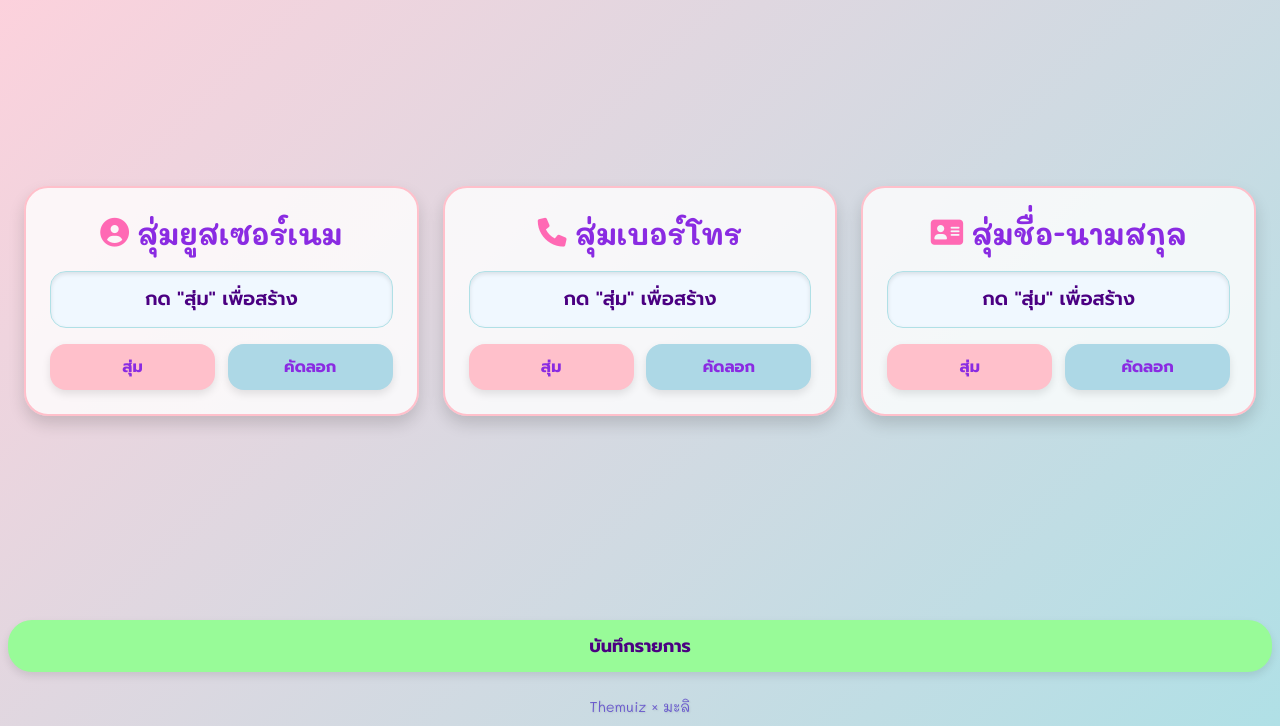
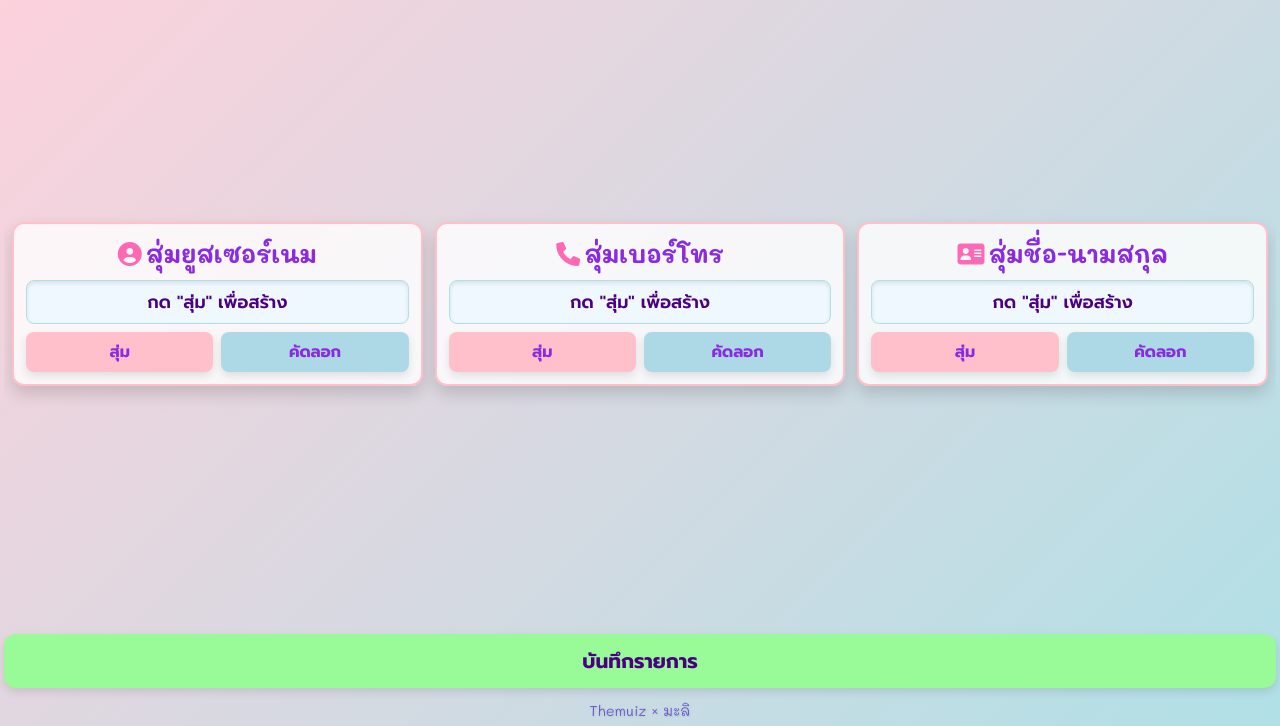
Before and after one commit to themuiz99/themuiz-data-random-2, a plain HTML site: page index.html in a window 1280 px wide. Shown: the part 74-800 px from the top of the page. Drawn offline with nearby package versions, Linux system fonts and the light colour scheme.

Commit message:
Update index.html

```diff
--- a/index.html
+++ b/index.html
@@ -3,7 +3,7 @@
 <head>
     <meta charset="UTF-8">
     <meta name="viewport" content="width=device-width, initial-scale=1.0">
-    <title>Themuiz | Data Random (เวอร์ชันน่ารัก)</title>
+    <title>Themuiz | Data Random (เวอร์ชันพอดีจอ)</title>
     <script src="https://cdn.tailwindcss.com"></script>
     <link rel="stylesheet" href="https://cdnjs.cloudflare.com/ajax/libs/font-awesome/6.0.0-beta3/css/all.min.css">
     <link href="https://fonts.googleapis.com/css2?family=Mali:wght@400;600;700&family=Prompt:wght@400;600;700&display=swap" rel="stylesheet">
@@ -24,14 +24,14 @@
             justify-content: space-between; /* กระจายพื้นที่เพื่อให้ Header และ Footer อยู่ด้านบน/ล่างสุด */
             align-items: center; /* จัดให้อยู่กึ่งกลางแนวนอน */
             height: 100vh; /* กำหนดให้ Body สูงเท่า Viewport พอดี */
-            padding: 0.5rem; /* เพิ่ม Padding รอบๆ */
+            padding: 0.5vh; /* ปรับ padding เป็น vh เพื่อให้สัมพันธ์กับความสูงหน้าจอ */
         }
         .header-title {
             font-family: 'Mali', cursive; /* ใช้ฟอนต์ Mali สำหรับชื่อเว็บ */
-            font-size: 2.5rem; /* ขนาดตัวอักษรใหญ่ขึ้น */
+            font-size: 4.5vh; /* ขนาดตัวอักษรปรับตามความสูงหน้าจอ */
             font-weight: 700; /* ตัวหนา */
             color: #FF69B4; /* สีชมพูสดใส */
-            margin-bottom: 1.5rem; /* ระยะห่างจากด้านล่าง */
+            margin-bottom: 1.5vh; /* ระยะห่างจากด้านล่างปรับตามความสูงหน้าจอ */
             text-shadow: 3px 3px 6px rgba(0, 0, 0, 0.2); /* เพิ่มเงาให้ดูมีมิติ */
             text-align: center; /* จัดให้อยู่กึ่งกลาง */
             line-height: 1.2;
@@ -45,24 +45,23 @@
             max-width: 900px; /* กำหนดความกว้างสูงสุดสำหรับหน้าจอใหญ่ */
             flex-grow: 1; /* ให้ Container ขยายเต็มพื้นที่ที่เหลืออยู่ระหว่าง Header และ Footer (ปุ่มบันทึก) */
             display: grid;
-            gap: 1.5rem; /* ระยะห่างระหว่าง Card */
+            gap: 1.5vh; /* ระยะห่างระหว่าง Card ปรับตามความสูงหน้าจอ */
             /* Responsive grid layout */
             grid-template-columns: 1fr; /* คอลัมน์เดียวสำหรับหน้าจอเล็ก */
             align-items: center; /* จัด Card ให้อยู่ตรงกลางแนวตั้งภายใน Grid */
             justify-content: center; /* จัด Card ให้อยู่ตรงกลางแนวนอนภายใน Grid */
-            overflow-y: auto; /* อนุญาตให้ Scroll ภายใน Container ถ้าเนื้อหาเกิน */
-            padding: 1rem; /* Padding ภายใน Container */
+            overflow-y: hidden; /* ซ่อน Scrollbar ของ Container */
+            padding: 1vh; /* Padding ภายใน Container ปรับตามความสูงหน้าจอ */
         }
         @media (min-width: 768px) { /* สำหรับหน้าจอขนาดกลางขึ้นไป */
             .container {
                 grid-template-columns: repeat(3, 1fr); /* สามคอลัมน์ */
-                overflow-y: hidden; /* ซ่อน Scrollbar เมื่อมี 3 คอลัมน์ */
             }
         }
         .card {
             background-color: rgba(255, 255, 255, 0.8); /* สีขาวโปร่งแสง */
-            border-radius: 1.5rem; /* ขอบโค้งมนมากขึ้น */
-            padding: 1.5rem; /* Padding ภายใน Card */
+            border-radius: 1.5vh; /* ขอบโค้งมนปรับตามความสูงหน้าจอ */
+            padding: 1.5vh; /* Padding ภายใน Card ปรับตามความสูงหน้าจอ */
             box-shadow: 0 8px 16px rgba(0, 0, 0, 0.15); /* เงาที่ชัดเจนขึ้น */
             display: flex;
             flex-direction: column;
@@ -70,7 +69,7 @@
             justify-content: space-between; /* กระจายพื้นที่ให้เท่ากัน */
             text-align: center;
             flex-grow: 1;
-            min-height: 0;
+            min-height: 0; /* อนุญาตให้ Card หดได้ถ้าจำเป็น */
             border: 2px solid #FFC0CB; /* ขอบสีชมพูอ่อน */
             transition: transform 0.3s ease-in-out; /* เพิ่ม Transition เมื่อ hover */
         }
@@ -79,13 +78,13 @@
         }
         .card h2 {
             font-family: 'Mali', cursive; /* ใช้ฟอนต์ Mali สำหรับหัวข้อ Card */
-            font-size: 1.8rem; /* ขนาดหัวข้อ */
+            font-size: 3vh; /* ขนาดหัวข้อปรับตามความสูงหน้าจอ */
             font-weight: 700;
             color: #8A2BE2; /* สีม่วงน้ำเงิน */
-            margin-bottom: 1rem;
+            margin-bottom: 1vh; /* ปรับ margin-bottom */
             display: flex; /* จัดให้ไอคอนและข้อความอยู่บรรทัดเดียวกัน */
             align-items: center; /* จัดให้อยู่กึ่งกลางแนวตั้ง */
-            gap: 0.5rem; /* ระยะห่างระหว่างไอคอนกับข้อความ */
+            gap: 0.5vh; /* ระยะห่างระหว่างไอคอนกับข้อความ */
         }
         .card h2 i {
             color: #FF69B4; /* สีไอคอนชมพูสดใส */
@@ -93,11 +92,11 @@
         .result-display {
             background-color: #F0F8FF; /* สีฟ้าอ่อนมากสำหรับพื้นที่แสดงผล */
             color: #4B0082; /* สีข้อความม่วงเข้ม */
-            padding: 0.8rem 1.2rem; /* Padding ของ display area */
-            border-radius: 1rem; /* ขอบโค้งมน */
-            margin-bottom: 1rem;
+            padding: 1vh 1.5vh; /* Padding ของ display area ปรับตามความสูงหน้าจอ */
+            border-radius: 1vh; /* ขอบโค้งมนปรับตามความสูงหน้าจอ */
+            margin-bottom: 1vh; /* ปรับ margin-bottom */
             width: 100%;
-            font-size: 1.2rem; /* ขนาดตัวอักษรใหญ่ขึ้น */
+            font-size: 2.2vh; /* ขนาดตัวอักษรปรับตามความสูงหน้าจอ */
             font-weight: 600;
             word-break: break-all; /* ตัดคำยาวๆ */
             border: 1px solid #B0E0E6; /* ขอบสีฟ้าอ่อน */
@@ -105,18 +104,18 @@
         }
         .button-group {
             display: flex;
-            gap: 0.8rem; /* ระยะห่างระหว่างปุ่ม */
+            gap: 1vh; /* ระยะห่างระหว่างปุ่มปรับตามความสูงหน้าจอ */
             width: 100%;
             justify-content: center;
         }
         .btn {
-            padding: 0.7rem 1.5rem; /* Padding ของปุ่ม */
-            border-radius: 1rem; /* ขอบโค้งมน */
+            padding: 1vh 2vh; /* Padding ของปุ่มปรับตามความสูงหน้าจอ */
+            border-radius: 1vh; /* ขอบโค้งมนปรับตามความสูงหน้าจอ */
             font-weight: 700;
             cursor: pointer;
             transition: all 0.3s ease-in-out; /* เพิ่ม Transition */
             flex: 1; /* ทำให้ปุ่มมีขนาดเท่ากัน */
-            font-size: 1rem; /* ขนาดตัวอักษรของปุ่ม */
+            font-size: 2vh; /* ขนาดตัวอักษรของปุ่มปรับตามความสูงหน้าจอ */
             border: none; /* ไม่มีขอบ */
             box-shadow: 0 4px 8px rgba(0, 0, 0, 0.1); /* เพิ่มเงาให้ปุ่ม */
         }
@@ -141,11 +140,11 @@
         .btn-save {
             background-color: #98FB98; /* สีเขียวมิ้นท์สำหรับปุ่มบันทึก */
             color: #4B0082; /* สีม่วงเข้ม */
-            padding: 0.8rem 2rem; /* ขนาดปุ่มบันทึก */
-            font-size: 1.1rem; /* ขนาดตัวอักษร */
-            margin-top: 1.5rem; /* ระยะห่างจากด้านบน */
+            padding: 1.5vh 3vh; /* ขนาดปุ่มบันทึกปรับตามความสูงหน้าจอ */
+            font-size: 2.5vh; /* ขนาดตัวอักษรปรับตามความสูงหน้าจอ */
+            margin-top: 1.5vh; /* ระยะห่างจากด้านบนปรับตามความสูงหน้าจอ */
             width: auto; /* ให้ปุ่มปรับขนาดตามเนื้อหา */
-            border-radius: 1.5rem; /* ขอบโค้งมนมากขึ้น */
+            border-radius: 1.5vh; /* ขอบโค้งมนมากขึ้นปรับตามความสูงหน้าจอ */
             box-shadow: 0 4px 8px rgba(0, 0, 0, 0.1);
             transition: all 0.3s ease-in-out;
         }
@@ -156,27 +155,27 @@
         }
         .footer-credit {
             font-family: 'Mali', cursive; /* ใช้ฟอนต์ Mali สำหรับเครดิต */
-            font-size: 0.9rem; /* ขนาดตัวอักษรสำหรับเครดิต */
+            font-size: 1.8vh; /* ขนาดตัวอักษรสำหรับเครดิตปรับตามความสูงหน้าจอ */
             color: #6A5ACD; /* สีม่วงอ่อน */
-            margin-top: 1.5rem;
+            margin-top: 1.5vh; /* ปรับ margin-top */
             text-shadow: 1px 1px 2px rgba(0, 0, 0, 0.1);
         }
         .message-box {
             position: fixed;
-            bottom: 1rem; /* ปรับให้อยู่ด้านล่างสุด */
+            bottom: 1vh; /* ปรับให้อยู่ด้านล่างสุด */
             left: 50%;
             transform: translateX(-50%);
             /* สีเริ่มต้นสำหรับข้อความสำเร็จ */
             background-color: #98FB98; /* Green for success */
             color: #4B0082;
-            padding: 0.8rem 1.5rem; /* Padding */
-            border-radius: 1.5rem; /* ขอบโค้งมน */
+            padding: 1vh 2vh; /* Padding ปรับตามความสูงหน้าจอ */
+            border-radius: 1.5vh; /* ขอบโค้งมนปรับตามความสูงหน้าจอ */
             box-shadow: 0 4px 8px rgba(0, 0, 0, 0.1);
             opacity: 0;
             transition: opacity 0.3s ease-in-out;
             z-index: 1000;
             white-space: nowrap; /* ป้องกันข้อความแจ้งเตือนขึ้นบรรทัดใหม่ */
-            font-size: 1rem; /* ขนาดตัวอักษร */
+            font-size: 2vh; /* ขนาดตัวอักษรปรับตามความสูงหน้าจอ */
             border: 1px solid #3CB371; /* ขอบสีเขียว */
         }
         .message-box.show {
```
